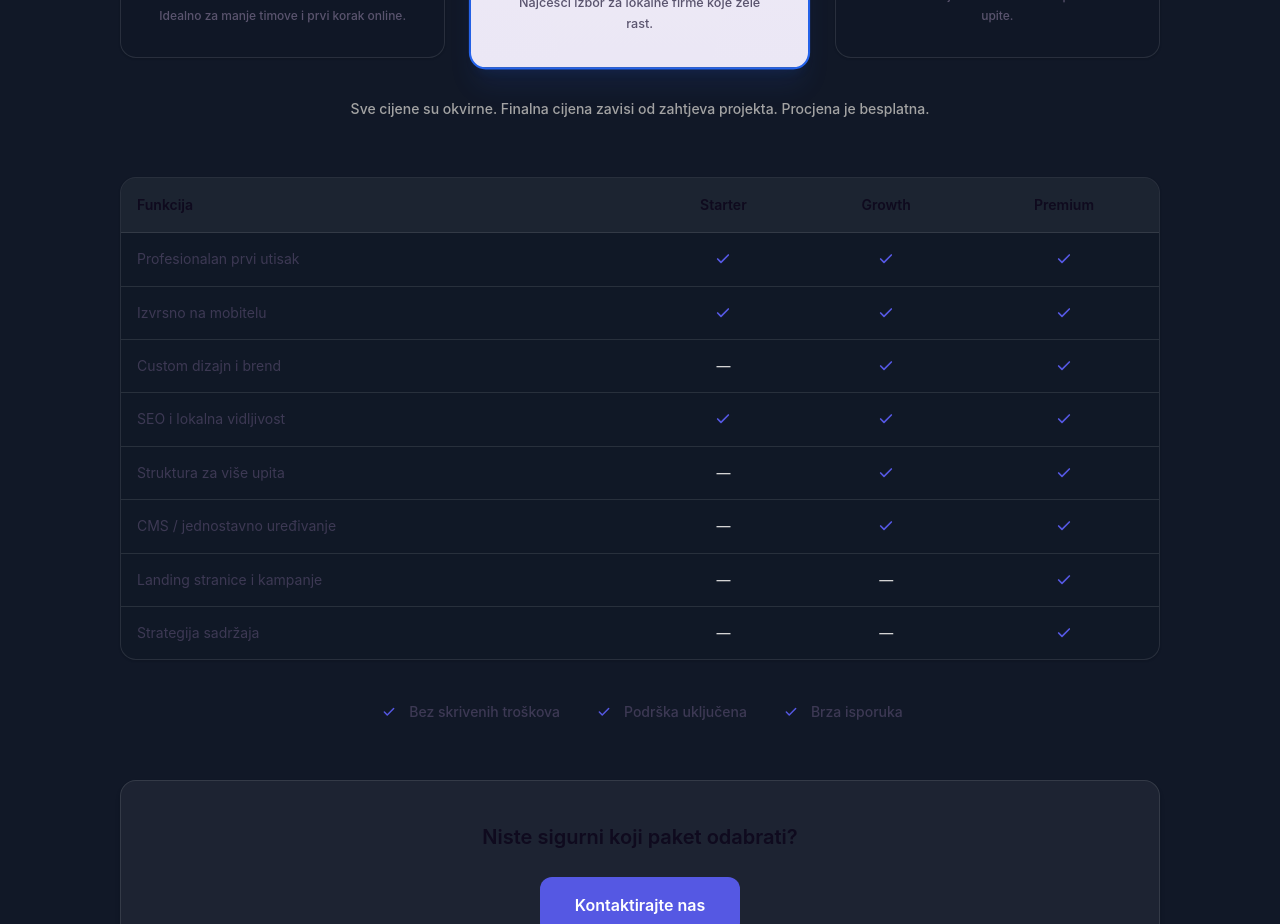
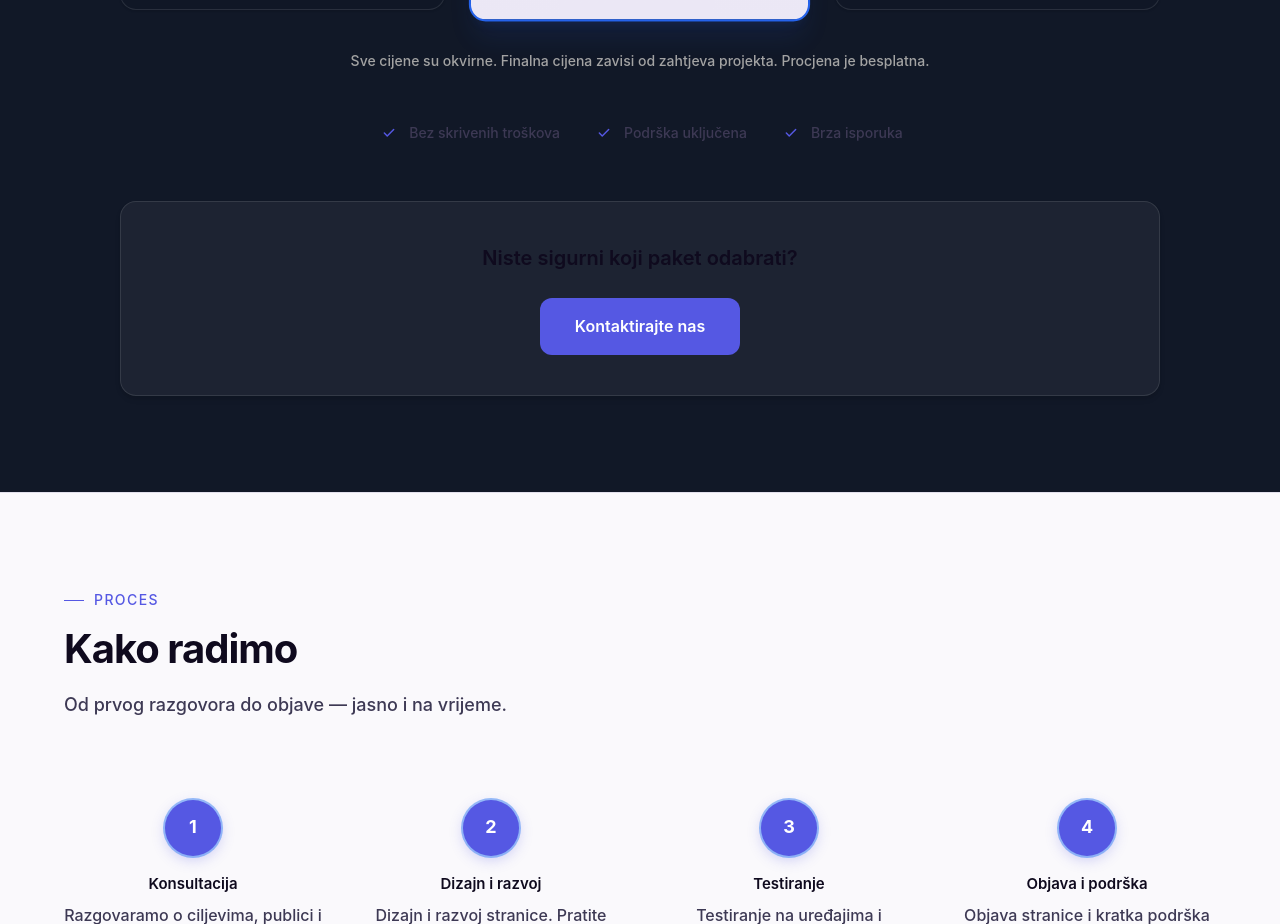
Before and after one commit to jasnez/webora2.0, a Next.js app: page / in a window 1280 px wide. Shown: the part 2720-3644 px from the top of the page. Built offline with nearby package versions, Linux system fonts and the light colour scheme.

Commit message:
Refine pricing section typography and simplify layout.
Made-with: Cursor

```diff
--- a/src/components/sections/PricingSection.tsx
+++ b/src/components/sections/PricingSection.tsx
@@ -63,7 +63,7 @@ const packages: Package[] = [
     id: "growth",
     title: "Growth",
     tagline: "Rast leadova i jasna strategija",
-    price: "od 2.000",
+    price: "od 3.000",
     outcomes: [
       "Sve prednosti Profesionalnog paketa",
       "Landing stranice za kampanje i ponude",
@@ -77,83 +77,11 @@ const packages: Package[] = [
   },
 ];
 
-const comparisonRows: {
-  label: string;
-  starter: boolean;
-  growth: boolean;
-  premium: boolean;
-}[] = [
-  {
-    label: "Profesionalan prvi utisak",
-    starter: true,
-    growth: true,
-    premium: true,
-  },
-  {
-    label: "Izvrsno na mobitelu",
-    starter: true,
-    growth: true,
-    premium: true,
-  },
-  {
-    label: "Custom dizajn i brend",
-    starter: false,
-    growth: true,
-    premium: true,
-  },
-  {
-    label: "SEO i lokalna vidljivost",
-    starter: true,
-    growth: true,
-    premium: true,
-  },
-  {
-    label: "Struktura za više upita",
-    starter: false,
-    growth: true,
-    premium: true,
-  },
-  {
-    label: "CMS / jednostavno uređivanje",
-    starter: false,
-    growth: true,
-    premium: true,
-  },
-  {
-    label: "Landing stranice i kampanje",
-    starter: false,
-    growth: false,
-    premium: true,
-  },
-  {
-    label: "Strategija sadržaja",
-    starter: false,
-    growth: false,
-    premium: true,
-  },
-];
-
 const trustItems = [
   "Bez skrivenih troškova",
   "Podrška uključena",
   "Brza isporuka",
 ];
-
-function CellCheck({ included }: { included: boolean }) {
-  return (
-    <td className="px-3 py-3 text-center">
-      {included ? (
-        <span className="inline-flex h-7 w-7 items-center justify-center rounded-full bg-accent/15 text-accent">
-          <Check className="h-4 w-4" strokeWidth={2.5} aria-hidden />
-        </span>
-      ) : (
-        <span className="text-neutral-300 dark:text-neutral-600" aria-hidden>
-          —
-        </span>
-      )}
-    </td>
-  );
-}
 
 export function PricingSection() {
   return (
@@ -172,7 +100,7 @@ export function PricingSection() {
           <p className="section-label mb-3 md:mb-4">Cijene</p>
           <h2
             id="pricing-heading"
-            className="heading-2 mx-auto max-w-[34rem] text-balance text-white-text"
+            className="heading-2 mx-auto max-w-[34rem] text-balance text-white-text lg:whitespace-nowrap"
           >
             Jednostavni paketi — bez komplikacija
           </h2>
@@ -211,7 +139,7 @@ export function PricingSection() {
                     {pkg.tagline}
                   </p>
                   <div className="my-4">
-                    <span className="text-4xl font-extrabold text-white-text md:text-5xl">
+                    <span className="text-4xl font-bold text-white-text md:text-5xl">
                       {pkg.price}
                     </span>
                     <span className="ml-1 text-lg font-medium opacity-70 text-text-secondary">
@@ -267,48 +195,8 @@ export function PricingSection() {
           Procjena je besplatna.
         </p>
 
-        {/* Comparison */}
-        <div className="mx-auto mt-14 max-w-[1200px] overflow-x-auto rounded-2xl border border-white/10 bg-neutral-900/50 shadow-card">
-          <table className="w-full min-w-[520px] border-collapse text-sm">
-            <thead>
-              <tr className="border-b border-white/10 bg-white/5">
-                <th className="px-4 py-4 text-left font-semibold text-white-text">
-                  Funkcija
-                </th>
-                <th className="px-3 py-4 text-center font-semibold text-white-text">
-                  Starter
-                </th>
-                <th className="px-3 py-4 text-center font-semibold text-white-text">
-                  Growth
-                </th>
-                <th className="px-3 py-4 text-center font-semibold text-white-text">
-                  Premium
-                </th>
-              </tr>
-            </thead>
-            <tbody>
-              {comparisonRows.map((row) => (
-                <tr
-                  key={row.label}
-                  className="border-b border-white/10 last:border-0"
-                >
-                  <th
-                    scope="row"
-                    className="px-4 py-3 text-left font-normal text-text-secondary"
-                  >
-                    {row.label}
-                  </th>
-                  <CellCheck included={row.starter} />
-                  <CellCheck included={row.growth} />
-                  <CellCheck included={row.premium} />
-                </tr>
-              ))}
-            </tbody>
-          </table>
-        </div>
-
         {/* Trust */}
-        <ul className="mx-auto mt-10 flex max-w-[1200px] flex-wrap items-center justify-center gap-x-8 gap-y-3 text-sm font-medium text-text-secondary">
+        <ul className="mx-auto mt-12 flex max-w-[1200px] flex-wrap items-center justify-center gap-x-8 gap-y-3 text-sm font-medium text-text-secondary">
           {trustItems.map((t) => (
             <li key={t} className="flex items-center gap-2">
               <span className="flex h-6 w-6 items-center justify-center rounded-full bg-accent/15 text-accent">
```
Also changed, not shown: 1 other file (tests, documents, lock files or other folders).
